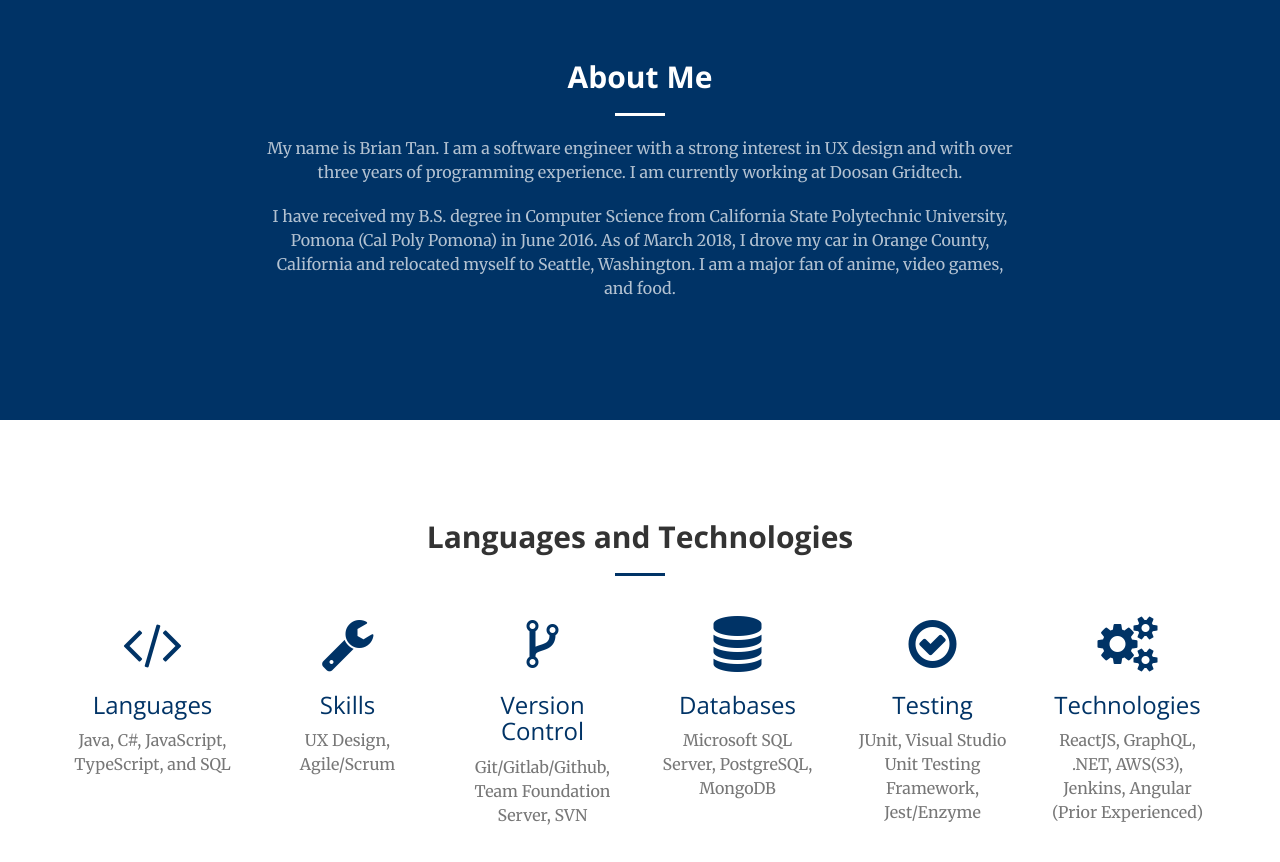
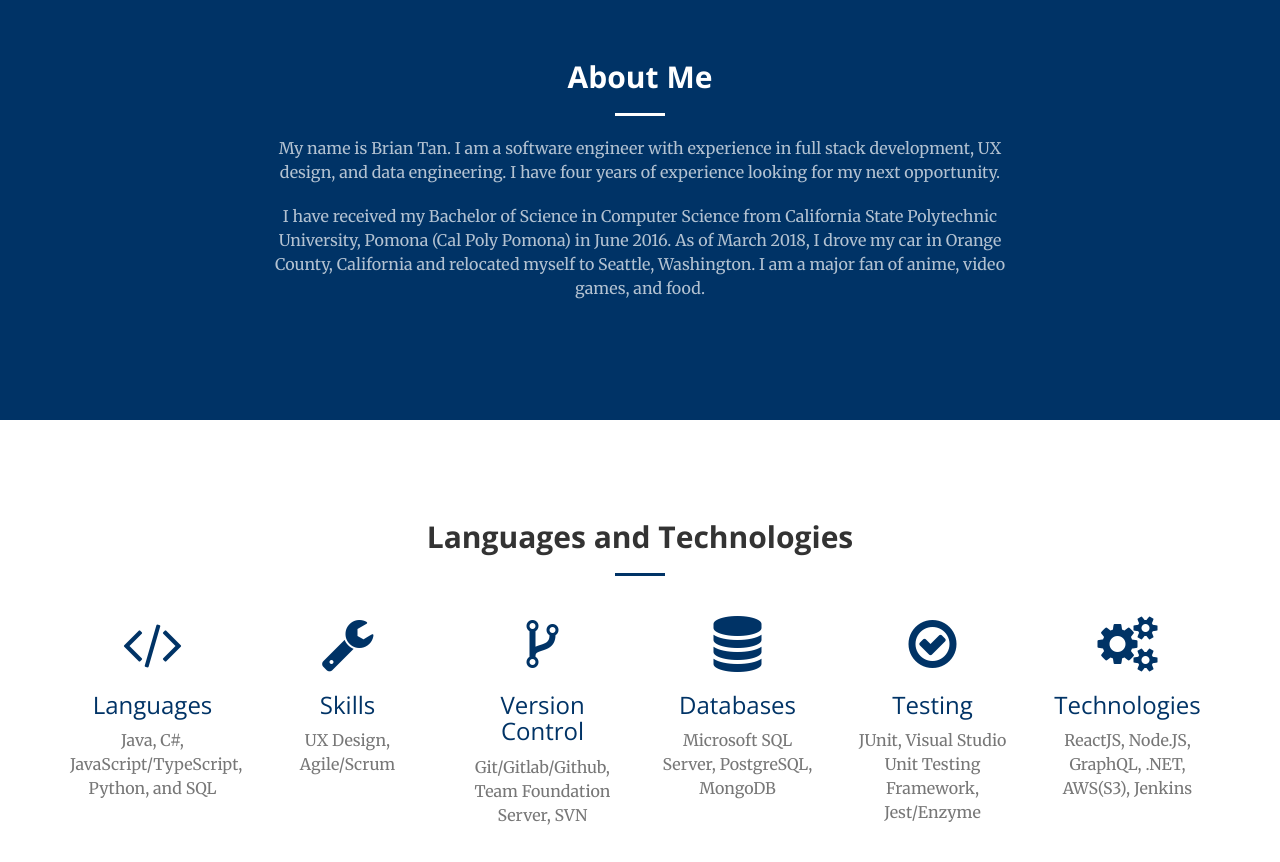
Before and after one commit to Tanagent/tanagent.github.io, a plain HTML site: page index.html in a window 1280 px wide. Shown: the part 840-1702 px from the top of the page. Drawn offline with nearby package versions, Linux system fonts and the light colour scheme.

Commit message:
Updated my about me

```diff
--- a/index.html
+++ b/index.html
@@ -70,9 +70,9 @@
                 <div class="col-lg-8 col-lg-offset-2 text-center">
                     <h2 class="section-heading">About Me</h2>
                     <hr class="light">
-                    <p class="text-faded">My name is Brian Tan. I am a software engineer with a strong interest in UX design and with over three years of programming experience. I am currently working at Doosan Gridtech.</p>
+                    <p class="text-faded">My name is Brian Tan. I am a software engineer with experience in full stack development, UX design, and data engineering. I have four years of experience looking for my next opportunity.</p>
 
-                    <p class="text-faded">I have received my B.S. degree in Computer Science from California State Polytechnic University, Pomona (Cal Poly Pomona) in June 2016. As of March 2018, I drove my car in Orange County, California and relocated myself to Seattle, Washington. I am a major fan of anime, video games, and food.</p>
+                    <p class="text-faded">I have received my Bachelor of Science in Computer Science from California State Polytechnic University, Pomona (Cal Poly Pomona) in June 2016. As of March 2018, I drove my car in Orange County, California and relocated myself to Seattle, Washington. I am a major fan of anime, video games, and food.</p>
                 </div>
             </div>
         </div>
@@ -93,7 +93,7 @@
                     <div class="service-box">
                         <i class="fa fa-4x fa-code text-primary sr-icons"></i>
                         <h3>Languages</h3>
-                        <p class="text-muted">Java, C#, JavaScript, TypeScript, and SQL</p>
+                        <p class="text-muted">Java, C#, JavaScript/TypeScript, Python, and SQL</p>
                     </div>
                 </div>
                 <div class="col-lg-2 col-md-6 text-center">
@@ -128,7 +128,7 @@
                     <div class="service-box">
                         <i class="fa fa-4x fa-cogs text-primary sr-icons"></i>
                         <h3>Technologies</h3>
-                        <p class="text-muted">ReactJS, GraphQL, .NET, AWS(S3), Jenkins, Angular (Prior Experienced)</p>
+                        <p class="text-muted">ReactJS, Node.JS, GraphQL, .NET, AWS(S3), Jenkins</p>
                     </div>
                 </div>
             </div>
```
